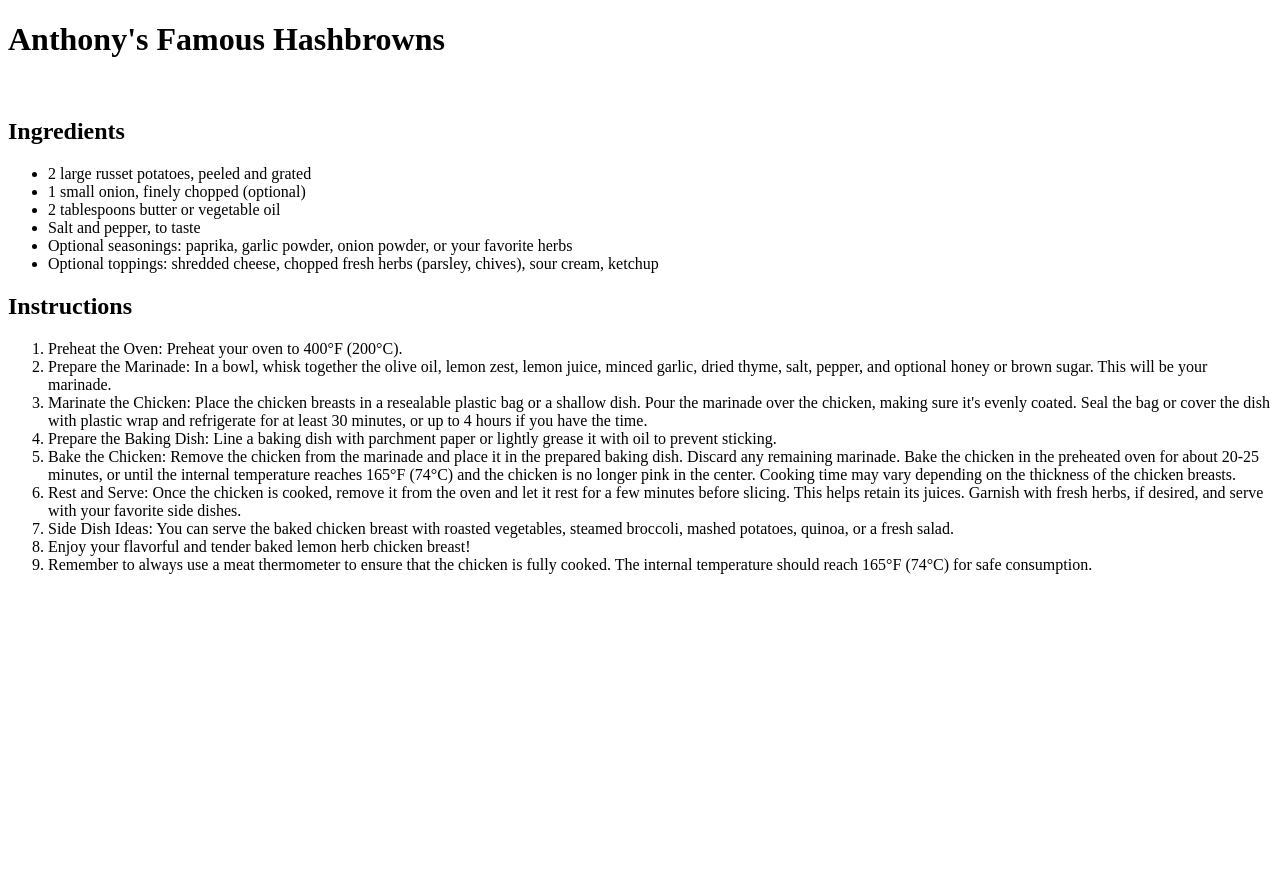
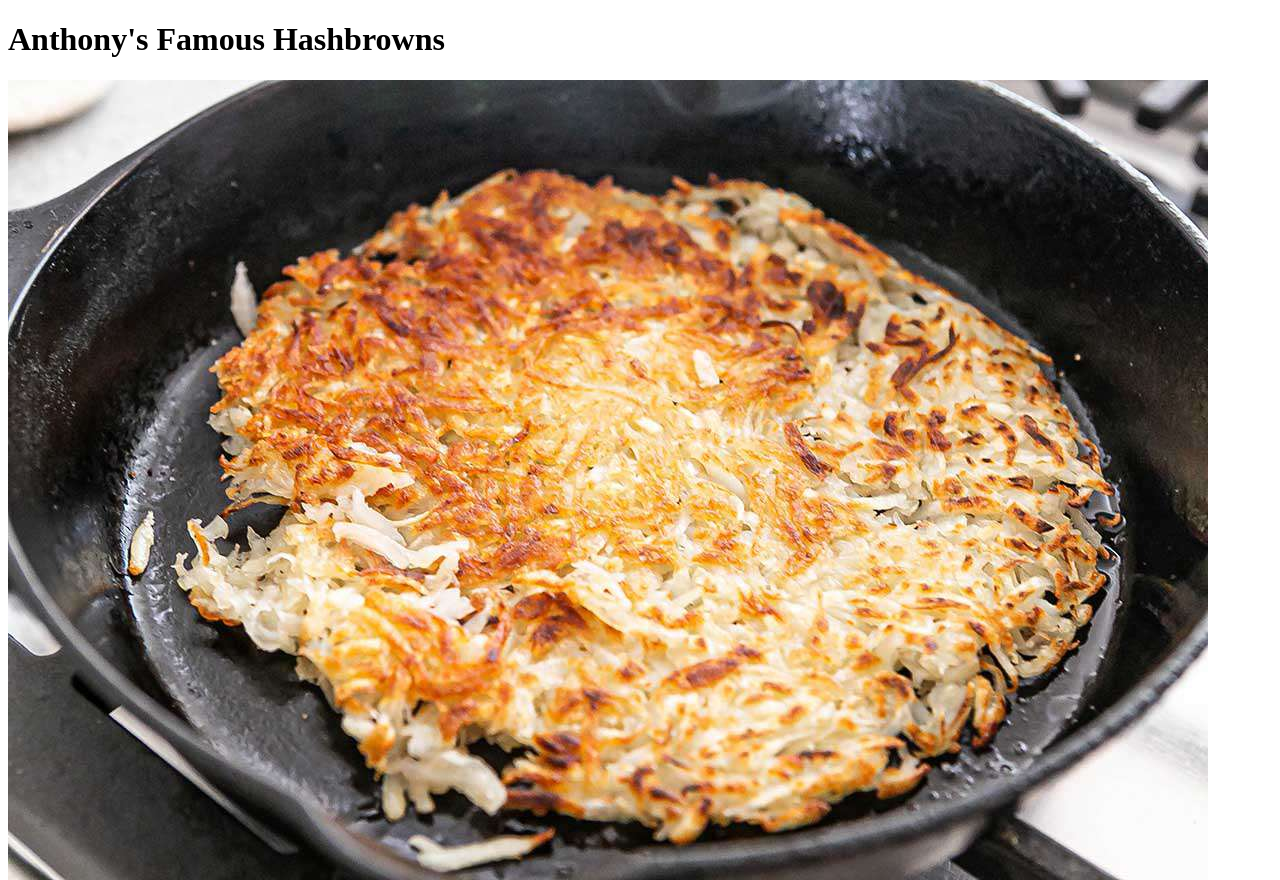
Before and after one commit to amoor131/amoor131.github.io, a plain HTML site: page Oden/Recipes/hashbrowns.html in a window 1280 px wide. Shown: the top 880 px of the page. Before the commit the page ends 800 px from the top, so only its background shows below. Drawn offline with Linux system fonts and the light colour scheme.

Commit message:
added paths to images in all three recipe files

```diff
--- a/Oden/Recipes/hashbrowns.html
+++ b/Oden/Recipes/hashbrowns.html
@@ -3,7 +3,7 @@
     <body>
         <h1> Anthony's Famous Hashbrowns</h1>
         <div>
-            <img>
+            <img src="/amoor131.github.io/Oden/Recipes/images/hashbrowns.jpg">
         </div>
         <div>
             <h2>Ingredients</h2>
```
Also changed, not shown: Oden/Recipes/chicken.html (+1 -1 lines), Oden/Recipes/smoothies.html (+1 -1 lines).
